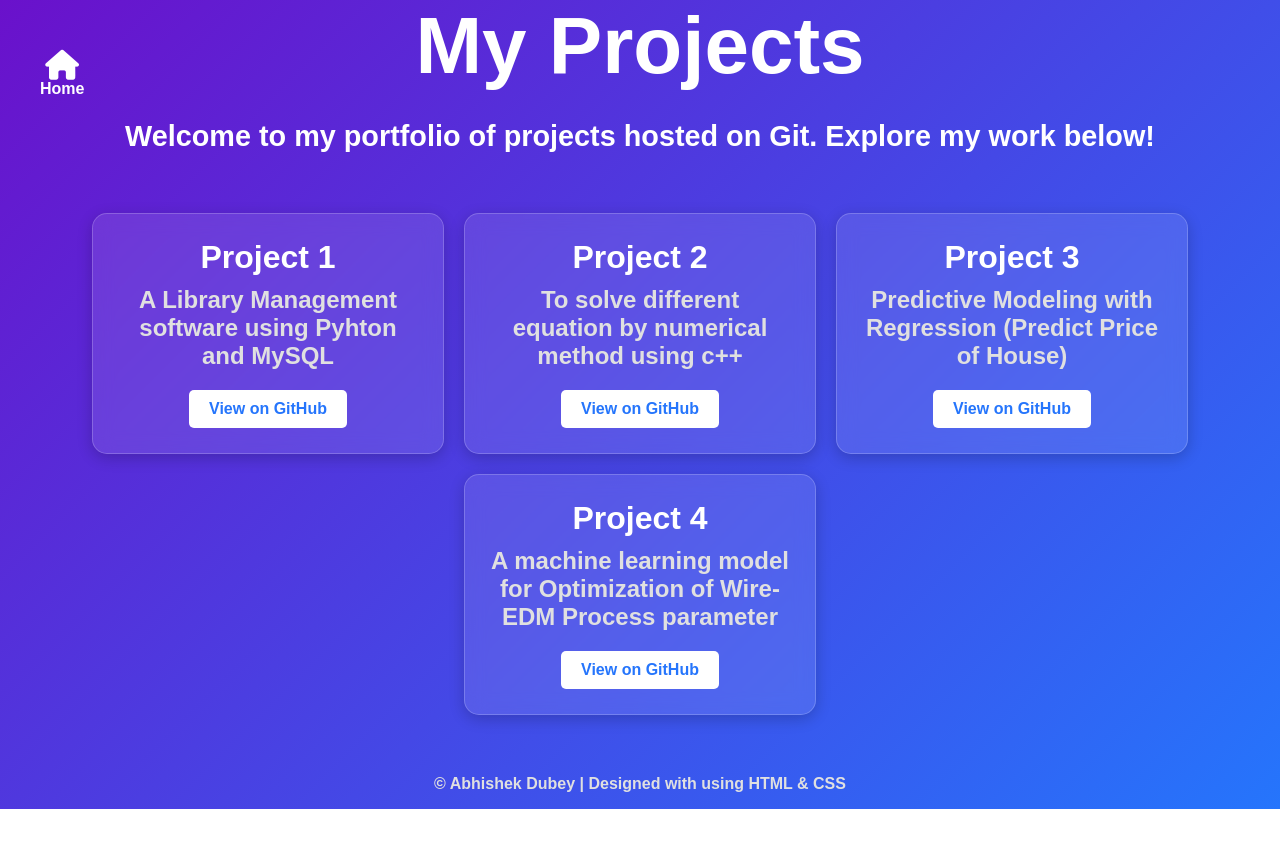
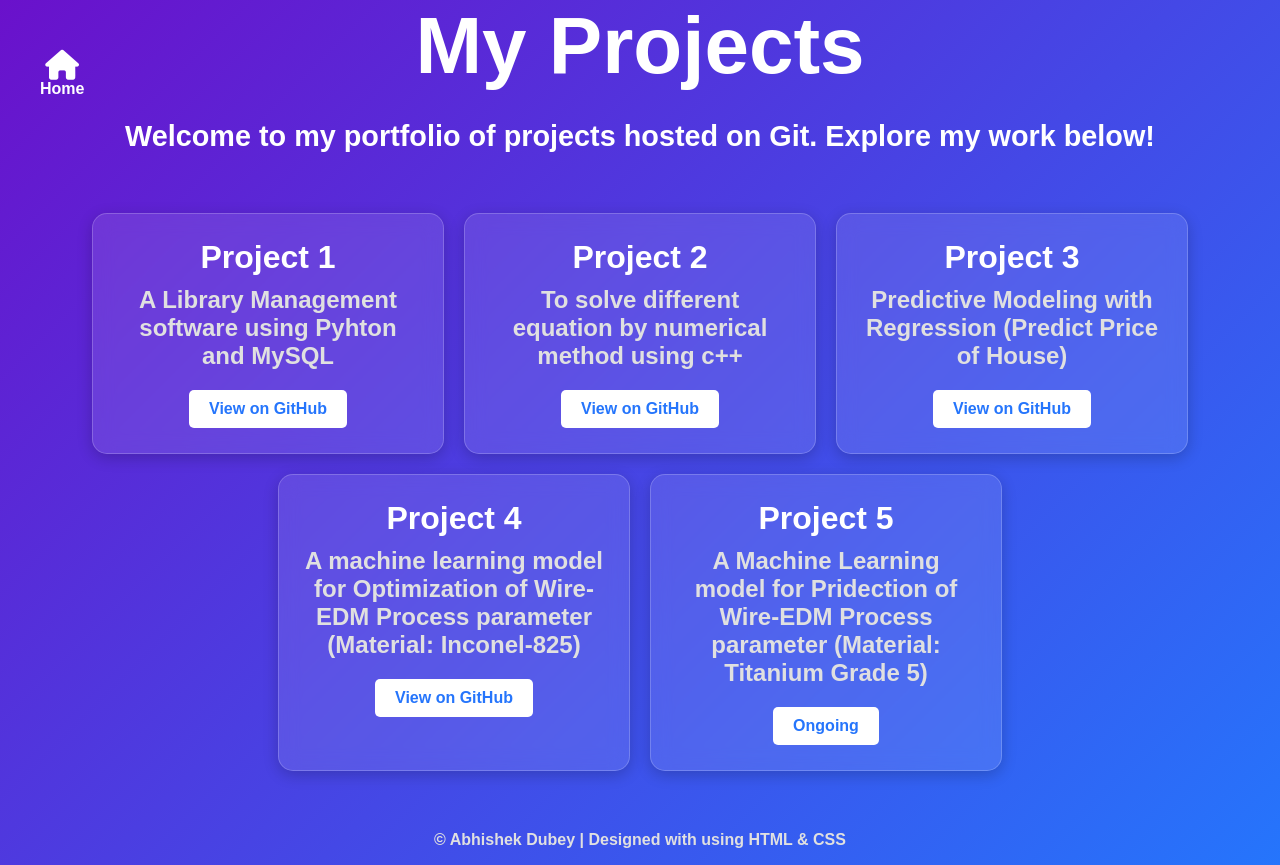
Before and after one commit to AbhishekDubey3490/Portfolio, a plain HTML site: page project.html in a window 1280 px wide. Before the commit the page ends 809 px from the top, so only its background shows below. Drawn offline with Linux system fonts and the light colour scheme.

Commit message:
Update project.html

```diff
--- a/project.html
+++ b/project.html
@@ -38,8 +38,13 @@
         </div>
         <div class="project-card">
             <h2>Project 4</h2>
-            <p>A machine learning model for Optimization of Wire-EDM Process parameter</p>
+            <p>A machine learning model for Optimization of Wire-EDM Process parameter (Material: Inconel-825)</p>
             <a href="https://github.com/AbhishekDubey3490/WIRE_EDM_ML" target="_blank">View on GitHub</a>
+        </div>
+        <div class="project-card">
+            <h2>Project 5</h2>
+            <p>A Machine Learning model for Pridection of Wire-EDM Process parameter  (Material: Titanium Grade 5)</p>
+            <a href="#" target="_blank">Ongoing</a>
         </div>
     </section>
 
```
